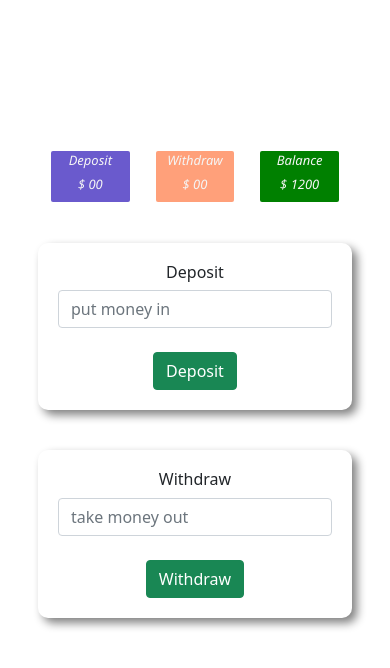
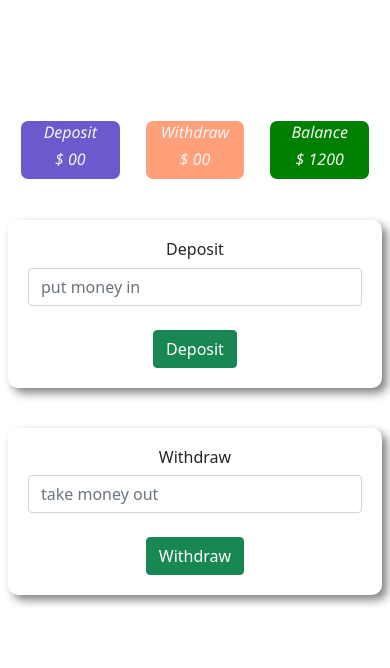
Before and after one commit to Azizulhakim-orvee/simple-bank, a plain HTML site: page index.html in a window 390 px wide. Both pictures are taken after a click on the button "Enter". Drawn offline with nearby package versions, Linux system fonts and the light colour scheme.

Commit message:
this is another change

```diff
--- a/style.css
+++ b/style.css
@@ -34,14 +34,14 @@ body{
 @media (max-width:500px){
 
     body{
-        padding: 50px;
+        padding: 20px;
         margin-top: 100px;
     }
     h5{
-        font-size: small;
+        font-size: medium;
     }
     h1{
-        font-size: small;
+        font-size: medium;
     }
     h4{
         font-size: medium;
@@ -49,7 +49,7 @@ body{
     .status{
         margin: 1px 1px;
         padding: 2px;
-        border-radius: 2px;
+        border-radius: 7px;
         color: whitesmoke;
         background-color: whitesmoke;
         text-align: center;
```
